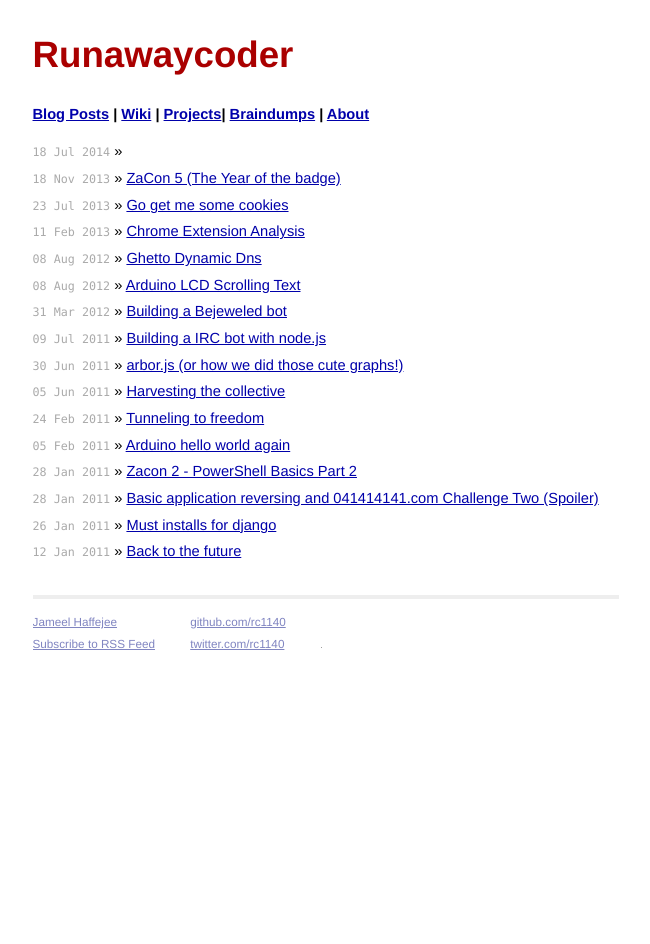
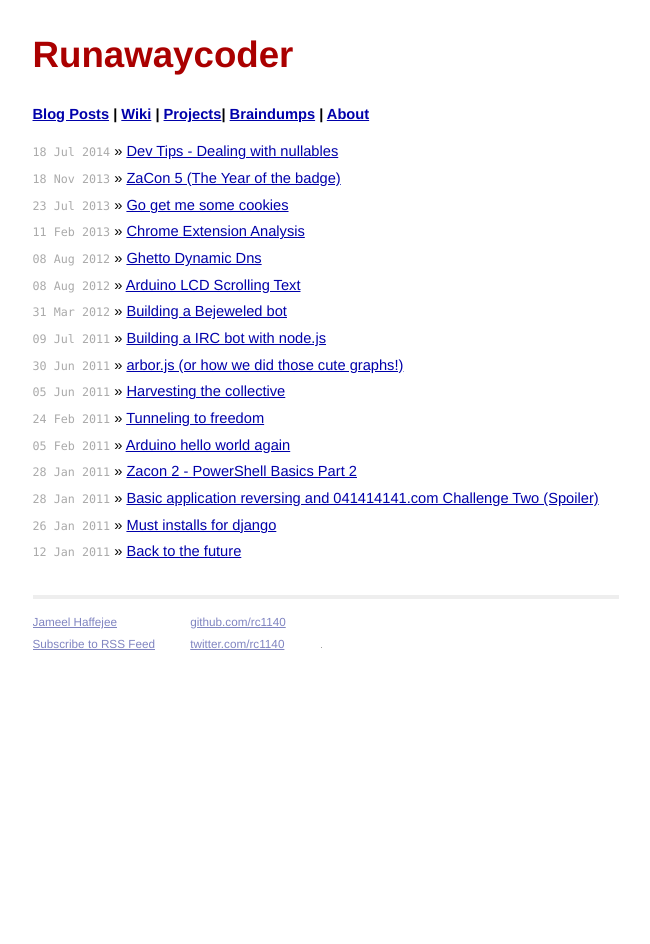
Before and after one commit to RC1140/rc1140.github.com, a Jekyll site: the page built from index.html, in a window 1280 px wide. Shown: the whole page, without its empty margins (314-964 px from the left). Built offline with Jekyll 4.4.1, drawn with Linux system fonts in a browser that asks for light colours; grey boxes are pictures that could not be loaded.

Commit message:
trying to fix layout

```diff
--- a/_posts/2014-07-18-DevTips.md
+++ b/_posts/2014-07-18-DevTips.md
@@ -1,7 +1,10 @@
 ---
 layout: post
-title: Dev Tips : Dealing with nullables
+title: Dev Tips - Dealing with nullables
 ---
+
+# Random discussions about nullables
+* * *
 
 Dealing with nullable types in C# is a very common scenario one encounters as a developer. It's especially common when dealing with data extracted from a database or de-serializing data from JSON
 
```
